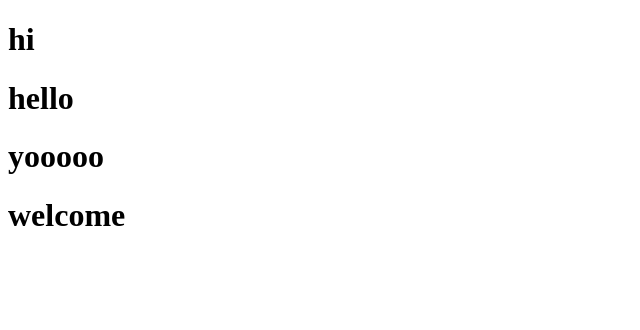
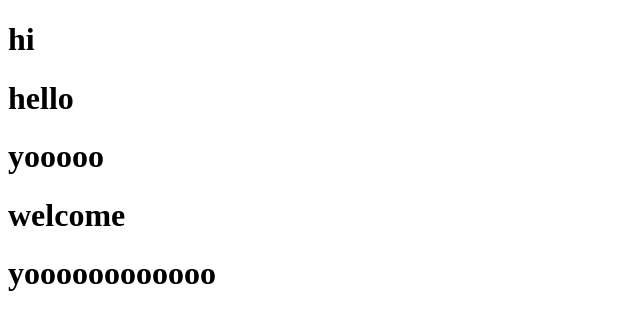
Before and after one commit to patel-vansh1607/git-proj-1, a plain HTML site: page index.html in a window 1280 px wide. Shown: the whole page, without its empty margins (0-640 px from the left). Drawn offline with Linux system fonts and the light colour scheme.

Commit message:
vansh commited

```diff
--- a/index.html
+++ b/index.html
@@ -10,5 +10,6 @@
     <h1> hello</h1>
     <h1>yooooo</h1>
     <h1>welcome</h1>
+    <h1>yoooooooooooo</h1>
 </body>
 </html>
```
